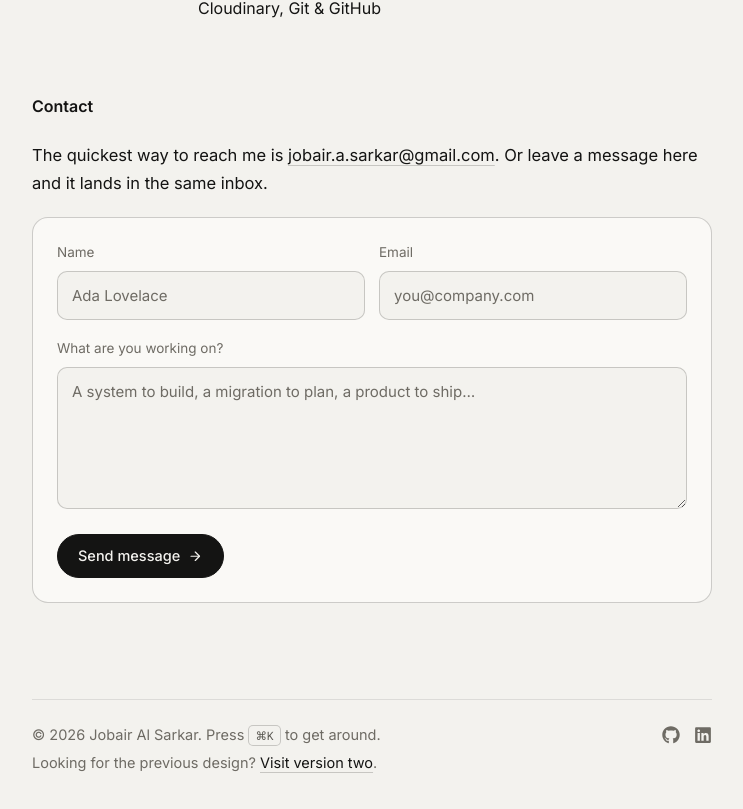
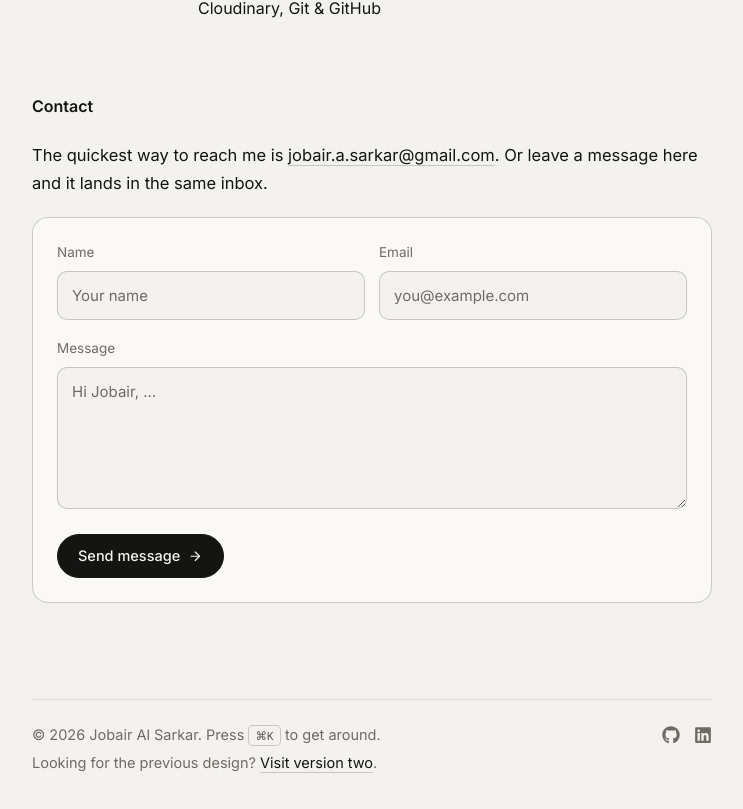
Before and after one commit to jobairalsarkar1/new-portfolio, a Next.js app: page / in a window 1280 px wide. Shown: the part 2481-3290 px from the top of the page, without its empty margins (268-1011 px from the left). Built offline with nearby package versions, Linux system fonts and the light colour scheme; no server answers; the database is empty.

Commit message:
Use plain placeholders in the contact form

```diff
--- a/app/(site)/_components/ContactForm.tsx
+++ b/app/(site)/_components/ContactForm.tsx
@@ -43,7 +43,7 @@ export default function ContactForm() {
       <div className="field-row">
         <label className="field">
           <span>Name</span>
-          <input name="name" autoComplete="name" required placeholder="Ada Lovelace" />
+          <input name="name" autoComplete="name" required placeholder="Your name" />
         </label>
         <label className="field">
           <span>Email</span>
@@ -52,17 +52,17 @@ export default function ContactForm() {
             type="email"
             autoComplete="email"
             required
-            placeholder="you@company.com"
+            placeholder="you@example.com"
           />
         </label>
       </div>
       <label className="field">
-        <span>What are you working on?</span>
+        <span>Message</span>
         <textarea
           name="message"
           required
           rows={5}
-          placeholder="A system to build, a migration to plan, a product to ship…"
+          placeholder="Hi Jobair, …"
         />
       </label>
 
```
